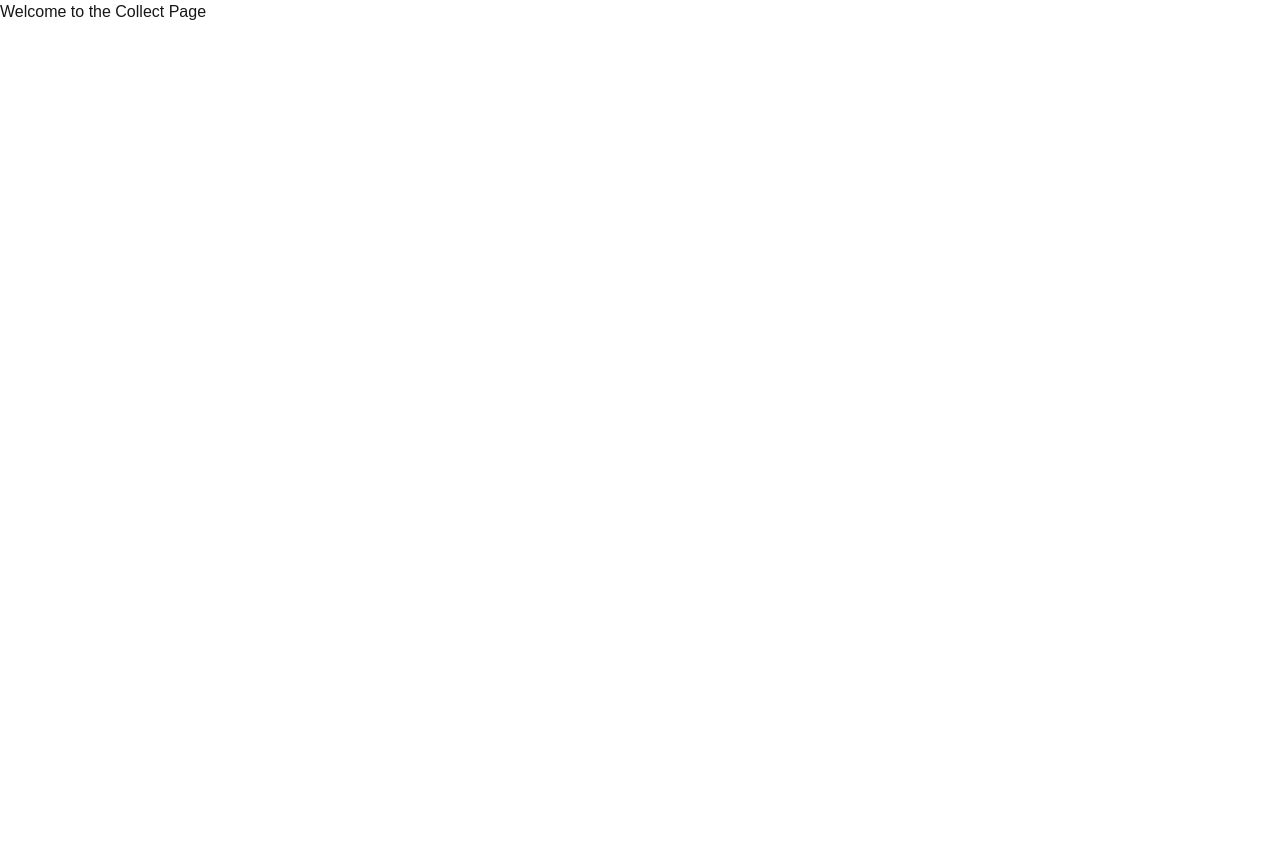
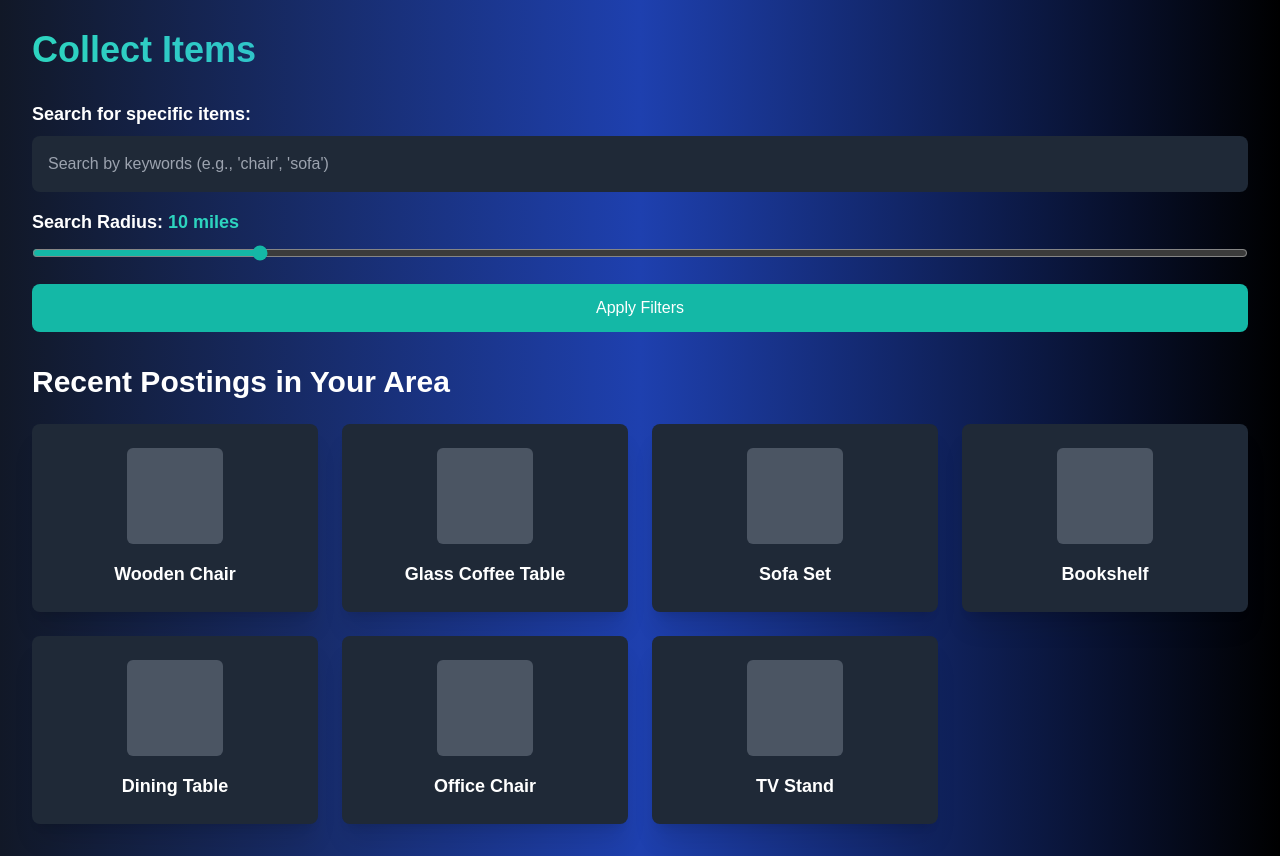
Before and after one commit to Furni-hare/furnishare, a Next.js app: page /dashboard/collect in a window 1280 px wide. Before the commit the page ends 800 px from the top, so only its background shows below. Built offline with nearby package versions, Linux system fonts and the light colour scheme.

Commit message:
Collect Page, with search bar and range

```diff
--- a/app/dashboard/collect/page.tsx
+++ b/app/dashboard/collect/page.tsx
@@ -1,9 +1,111 @@
 import React from "react";
 
-export default function Collect(){
-    return(
-        <div>
-            <h1>Welcome to the Collect Page</h1>
-        </div>
+// Mock database or API response
+const allListings = [
+    { id: 1, title: "Wooden Chair" },
+    { id: 2, title: "Glass Coffee Table" },
+    { id: 3, title: "Sofa Set" },
+    { id: 4, title: "Bookshelf" },
+    { id: 5, title: "Dining Table" },
+    { id: 6, title: "Office Chair" },
+    { id: 7, title: "TV Stand" },
+  ];
+
+  // Utility function for filtering listings
+  function filterListings(query: string, radius: number) {
+    // Placeholder: Only filters by title in this example
+    return allListings.filter((listing) =>
+      listing.title.toLowerCase().includes(query.toLowerCase())
     );
-}
+  }
+
+  export default async function CollectPage({ searchParams }: any) {
+    const searchQuery = searchParams?.query || ""; // Extract search query
+    const radius = parseInt(searchParams?.radius || "10", 10); // Default radius
+
+    const filteredListings = filterListings(searchQuery, radius); // Filter listings server-side
+
+    return (
+      <div className="min-h-screen bg-gradient-to-r from-gray-900 via-blue-800 to-black p-8 text-white">
+        {/* Page Title */}
+        <h1 className="text-4xl font-extrabold text-transparent bg-clip-text bg-gradient-to-r from-teal-400 to-blue-500 mb-8 leading-none">
+          Collect Items
+        </h1>
+
+        {/* Search Bar */}
+        <section className="mb-8">
+          <form method="get" className="flex flex-col space-y-4">
+            <div>
+              <label
+                htmlFor="search-bar"
+                className="block text-lg font-semibold mb-2"
+              >
+                Search for specific items:
+              </label>
+              <input
+                id="search-bar"
+                name="query"
+                type="text"
+                placeholder="Search by keywords (e.g., 'chair', 'sofa')"
+                defaultValue={searchQuery}
+                className="w-full p-4 bg-gray-800 text-white rounded-lg placeholder-gray-400 focus:outline-none focus:ring-2 focus:ring-teal-500"
+              />
+            </div>
+
+            {/* Range Slider */}
+            <div>
+                <label
+                    htmlFor="range-slider"
+                    className="block text-lg font-semibold mb-2"
+                >
+                    Search Radius: <span className="text-teal-400">{radius} miles</span>
+                </label>
+                <input
+                    id="range-slider"
+                    name="radius"
+                    type="range"
+                    min="1"
+                    max="50"
+                    defaultValue={radius}
+                    className="w-full accent-teal-500 range-slider"
+                />
+            </div>
+
+            {/* Submit Button */}
+            <button
+              type="submit"
+              className="px-6 py-3 bg-teal-500 hover:bg-teal-600 text-white rounded-lg transition duration-300"
+            >
+              Apply Filters
+            </button>
+          </form>
+        </section>
+
+        {/* Listings */}
+        <section>
+          <h2 className="text-3xl font-semibold mb-6">
+            {searchQuery
+              ? `Results for "${searchQuery}"`
+              : "Recent Postings in Your Area"}
+          </h2>
+          <div className="grid grid-cols-1 sm:grid-cols-2 md:grid-cols-3 lg:grid-cols-4 gap-6">
+            {filteredListings.length > 0 ? (
+              filteredListings.map((listing) => (
+                <div
+                  key={listing.id}
+                  className="p-6 bg-gray-800 rounded-lg shadow-xl flex flex-col items-center justify-center"
+                >
+                  <div className="w-24 h-24 bg-gray-600 rounded-md mb-4"></div>
+                  <h3 className="text-lg font-bold text-white">{listing.title}</h3>
+                </div>
+              ))
+            ) : (
+              <p className="text-lg text-gray-400 col-span-full text-center">
+                No listings match your search.
+              </p>
+            )}
+          </div>
+        </section>
+      </div>
+    );
+  }
```
